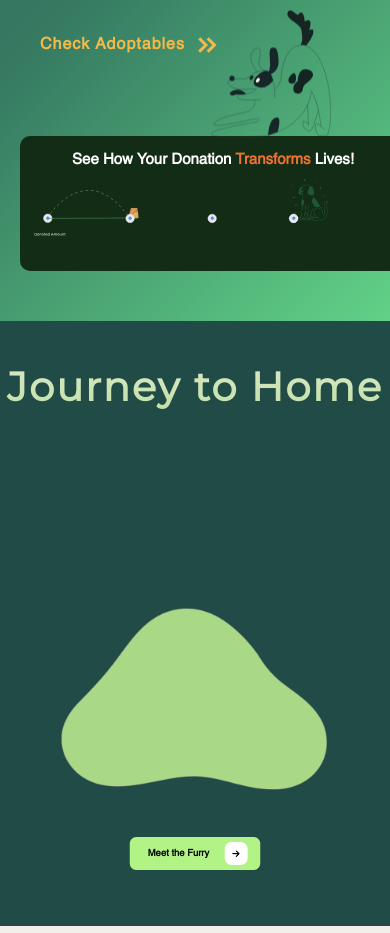
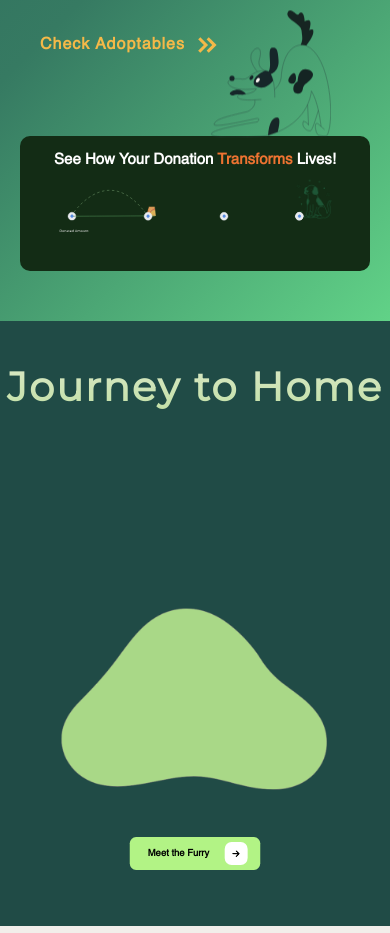
Before and after one commit to vidwanns/the_rescue_tails, a Next.js app: page / in a window 390 px wide. Shown: the part 2340-3273 px from the top of the page. Built offline with nearby package versions, Linux system fonts and the light colour scheme.

Commit message:
Update thirdSection.css

```diff
--- a/src/app/styles/component/thirdSection/thirdSection.css
+++ b/src/app/styles/component/thirdSection/thirdSection.css
@@ -362,9 +362,12 @@
     background-color: #132C15;
     padding: 30px;
     border-radius: 10px;
-    width: 386px;
+    width: 100%;
     height: 135px;
     margin: auto;
+    left: 0;
+    right: 0;
+    position: relative;
     text-align: center;
     color: white;
   }
@@ -393,7 +396,7 @@
 
 @media (max-width: 768px) {
   .donation-journey .lottie-animation {
-    left: -50px; /* Shift to -50px for mobile */
+    left: -20px; /* Shift to -20px for mobile */
   }
 }
 
```
